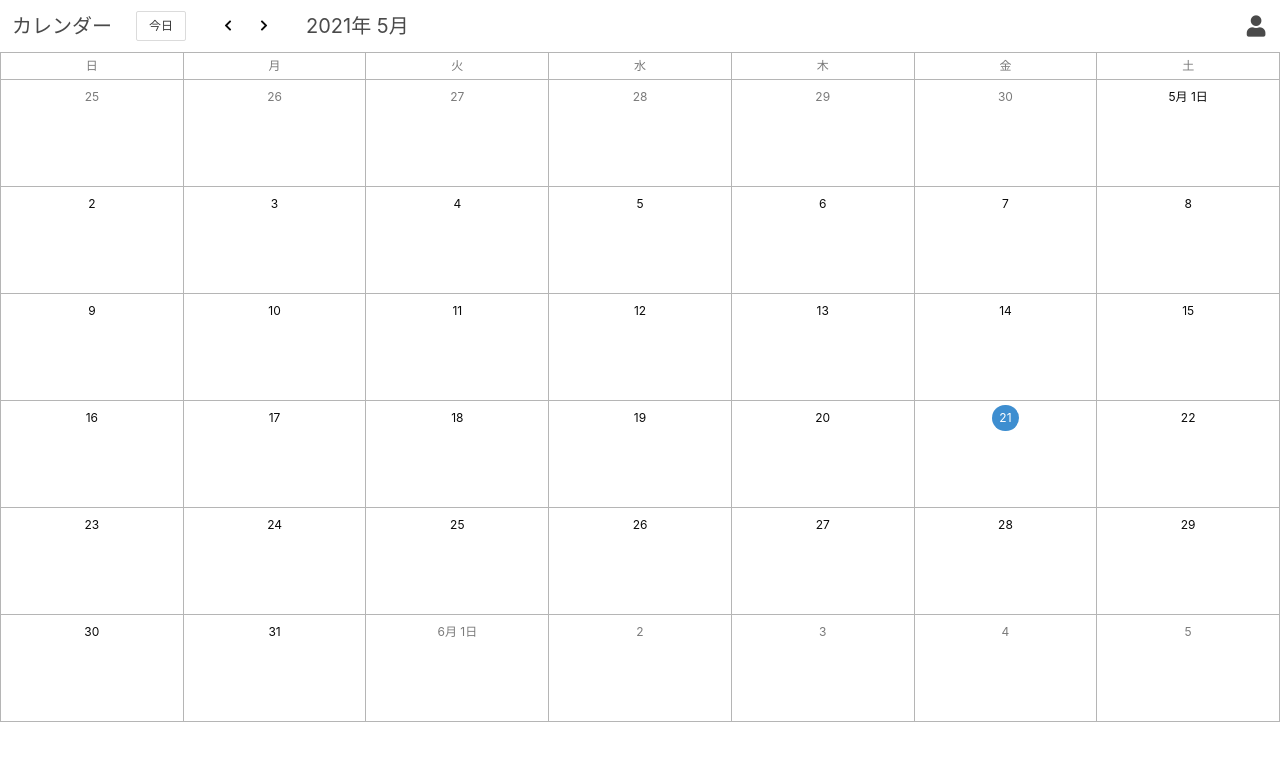
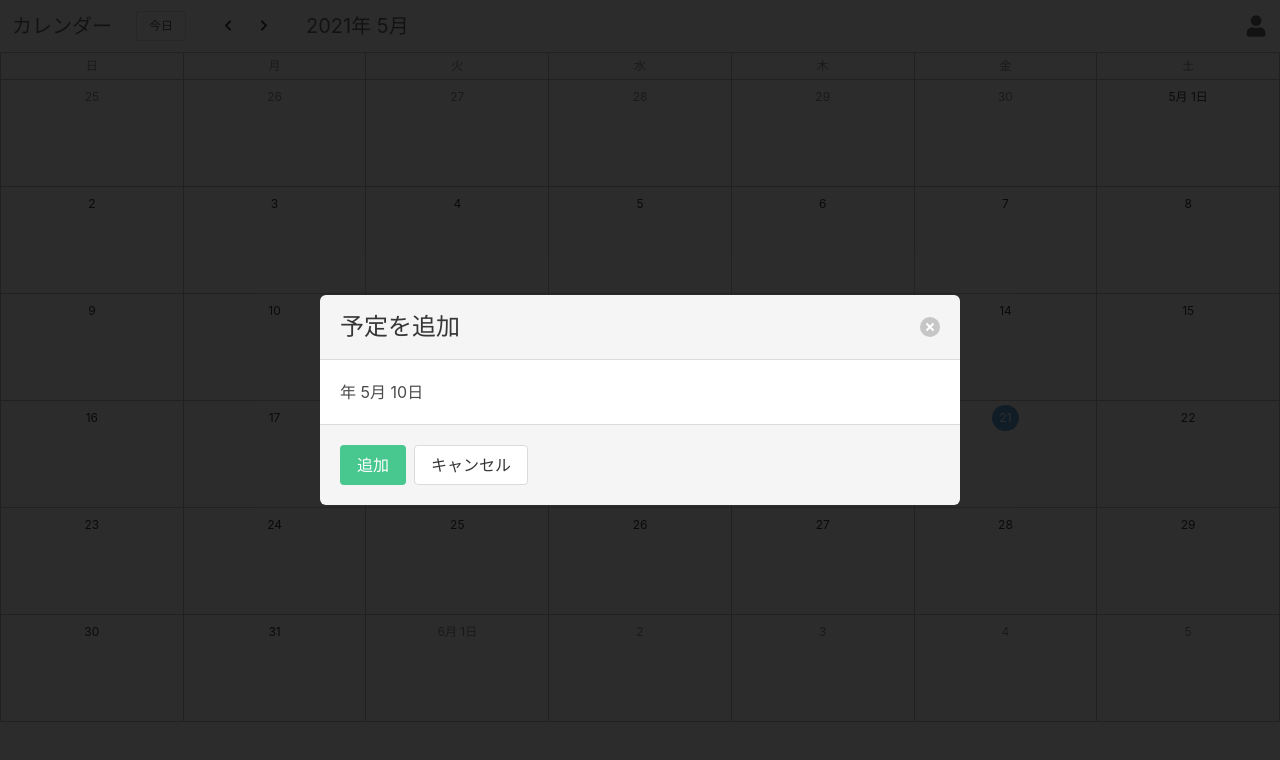
Before and after one commit to Uro3/calendar-app, a React (Create React App) app: page / in a window 1280 px wide. Both pictures are taken after a click on the button "10". Shown: the top 760 px of the page. Built offline with nearby package versions, Linux system fonts and the light colour scheme.

Commit message:
add schedule dialog state

```diff
--- a/src/components/Calendar/CalendarContent.tsx
+++ b/src/components/Calendar/CalendarContent.tsx
@@ -1,5 +1,7 @@
 import React from 'react';
-import { CalendarContent as CalendarContentType } from '../../types';
+import { CalendarContent as CalendarContentType, ScheduleDialogState } from '../../types';
+import { useAppDispatch } from '../../hooks';
+import { open } from '../../modules/scheduleDialog';
 import style from './Calendar.module.scss';
 
 type Props = {
@@ -9,6 +11,8 @@ type Props = {
 };
 
 const CalendarContent: React.FC<Props> = props => {
+  const dispatch = useAppDispatch();
+
   let dateTextColorClass = 'has-text-grey';
   if (props.isCurrentMonth) {
     dateTextColorClass = props.isToday ? 'has-text-white' : 'has-text-black';
@@ -18,8 +22,17 @@ const CalendarContent: React.FC<Props> = props => {
   const { date, month } = props.content;
   const displayDate = date === 1 ? `${month}月 ${date}日` : date ;
 
+  const openDialog = () => {
+    const params: ScheduleDialogState = {
+      activeDialog: 'ADD',
+      month,
+      date
+    };
+    dispatch(open(params))
+  };
+
   return (
-    <>
+    <div onClick={openDialog}>
       <div className="has-text-centered is-size-7 py-1">
         <button className={`button is-small is-rounded ${dateTextBackgroudColorClass} ${style.date_text_field}`}>
           <span className={dateTextColorClass}>
@@ -28,7 +41,7 @@ const CalendarContent: React.FC<Props> = props => {
         </button>
       </div>
       <div className={style.content}></div>
-    </>
+    </div>
   );
 }
 
--- /dev/null
+++ b/src/components/ScheduleDialog/ScheduleDialog.tsx
@@ -0,0 +1,46 @@
+import React from 'react';
+import { useAppSelector, useAppDispatch } from '../../hooks';
+import { ScheduleDialogState } from '../../types';
+import { close } from '../../modules/scheduleDialog';
+import ScheduleDialogAdd from './ScheduleDialogAdd';
+
+const ScheduleDialog: React.FC = () => {
+  const scheduleDialog: ScheduleDialogState = useAppSelector<ScheduleDialogState>(state => state.scheduleDialog);
+  const dispatch = useAppDispatch();
+
+  const closeDialog = () => {
+    dispatch(close());
+  };
+
+  let isActiveClass = '';
+  let content = null;
+  switch (scheduleDialog.activeDialog) {
+    case 'ADD':
+      isActiveClass = 'is-active';
+      content = <ScheduleDialogAdd
+        close={closeDialog}
+        year={scheduleDialog.year}
+        month={scheduleDialog.month}
+        date={scheduleDialog.date}
+      />;
+      break;
+
+    case 'UPDATE':
+      break;
+
+    case 'REMOVE':
+      break;
+
+    default:
+      break;
+  }
+
+  return (
+    <div className={`modal ${isActiveClass}`}>
+      <div className="modal-background"></div>
+      {content}
+    </div>
+  );
+}
+
+export default ScheduleDialog;
--- /dev/null
+++ b/src/components/ScheduleDialog/ScheduleDialogAdd.tsx
@@ -0,0 +1,37 @@
+import React from 'react';
+
+type Props = {
+  close: () => void;
+  year?: number;
+  month?: number;
+  date?: number;
+};
+
+const ScheduleDialogAdd: React.FC<Props> = props => {
+  const submit = () => {
+    console.log('add');
+    props.close();
+  };
+
+  return (
+    <div className="modal-card">
+      <header className="modal-card-head">
+        <p className="modal-card-title">
+          予定を追加
+        </p>
+        <button className="delete" aria-label="close" onClick={props.close}></button>
+      </header>
+      <section className="modal-card-body">
+        <p>
+          {props.year}年 {props.month}月 {props.date}日
+        </p>
+      </section>
+      <footer className="modal-card-foot">
+        <button className="button is-success" onClick={submit}>追加</button>
+        <button className="button" onClick={props.close}>キャンセル</button>
+      </footer>
+    </div>
+  );
+}
+
+export default ScheduleDialogAdd;
--- /dev/null
+++ b/src/modules/scheduleDialog.ts
@@ -0,0 +1,55 @@
+import { Action } from 'redux';
+import { ScheduleDialogState } from '../types';
+
+// Types
+export const actionTypes = {
+  OPEN: 'scheduleDialog/OPEN',
+  CLOSE: 'scheduleDialog/CLOSE'
+} as const
+
+export interface OpenAction extends Action {
+  type: typeof actionTypes.OPEN;
+  payload: {
+    dialogState: ScheduleDialogState
+  };
+}
+
+export interface CloseAction extends Action {
+  type: typeof actionTypes.CLOSE;
+}
+
+export type ScheduleDialogActions = OpenAction | CloseAction;
+
+// Action Creators
+export const open = (dialogState: ScheduleDialogState): OpenAction => ({
+  type: actionTypes.OPEN,
+  payload: {
+    dialogState
+  }
+});
+
+export const close = (): CloseAction => ({
+  type: actionTypes.CLOSE
+});
+
+// Reducers
+const initialState: ScheduleDialogState = {
+  activeDialog: 'NONE'
+};
+
+export const scheduleDialogReducer = (state: ScheduleDialogState = initialState, action: ScheduleDialogActions): ScheduleDialogState => {
+  switch (action.type) {
+    case actionTypes.OPEN: {
+      const { dialogState } = action.payload;
+      return dialogState;
+    }
+
+    case actionTypes.CLOSE: {
+      return initialState;
+    }
+
+    default: {
+      return state;
+    }
+  }
+};
--- a/src/pages/Calendar.tsx
+++ b/src/pages/Calendar.tsx
@@ -4,6 +4,7 @@ import { useAppSelector } from '../hooks';
 import CalendarSlot from '../components/Calendar/CalendarSlot';
 import CalendarElemntSlot from '../components/Calendar/CalendarElementSlot';
 import CalendarContent from '../components/Calendar/CalendarContent';
+import ScheduleDialog from '../components/ScheduleDialog/ScheduleDialog';
 
 const Calendar: React.FC = () => {
   const calendar: CalendarState = useAppSelector<CalendarState>(state => state.calendar);
@@ -22,9 +23,12 @@ const Calendar: React.FC = () => {
   });
 
   return (
-    <CalendarSlot>
-      {contents}
-    </CalendarSlot>
+    <>
+      <CalendarSlot>
+        {contents}
+      </CalendarSlot>
+      <ScheduleDialog />
+    </>
   );
 }
 
--- a/src/store.ts
+++ b/src/store.ts
@@ -1,10 +1,12 @@
 import { createStore, combineReducers } from 'redux';
 import { calendarReducer } from './modules/calendar';
 import { scheduleReducer } from './modules/schedule';
+import { scheduleDialogReducer } from './modules/scheduleDialog';
 
 const rootReducer = combineReducers({
   calendar: calendarReducer,
-  schedule: scheduleReducer
+  schedule: scheduleReducer,
+  scheduleDialog: scheduleDialogReducer
 });
 
 const store = createStore(rootReducer);
```
Also changed, not shown: src/types.ts (+9 -0 lines).
